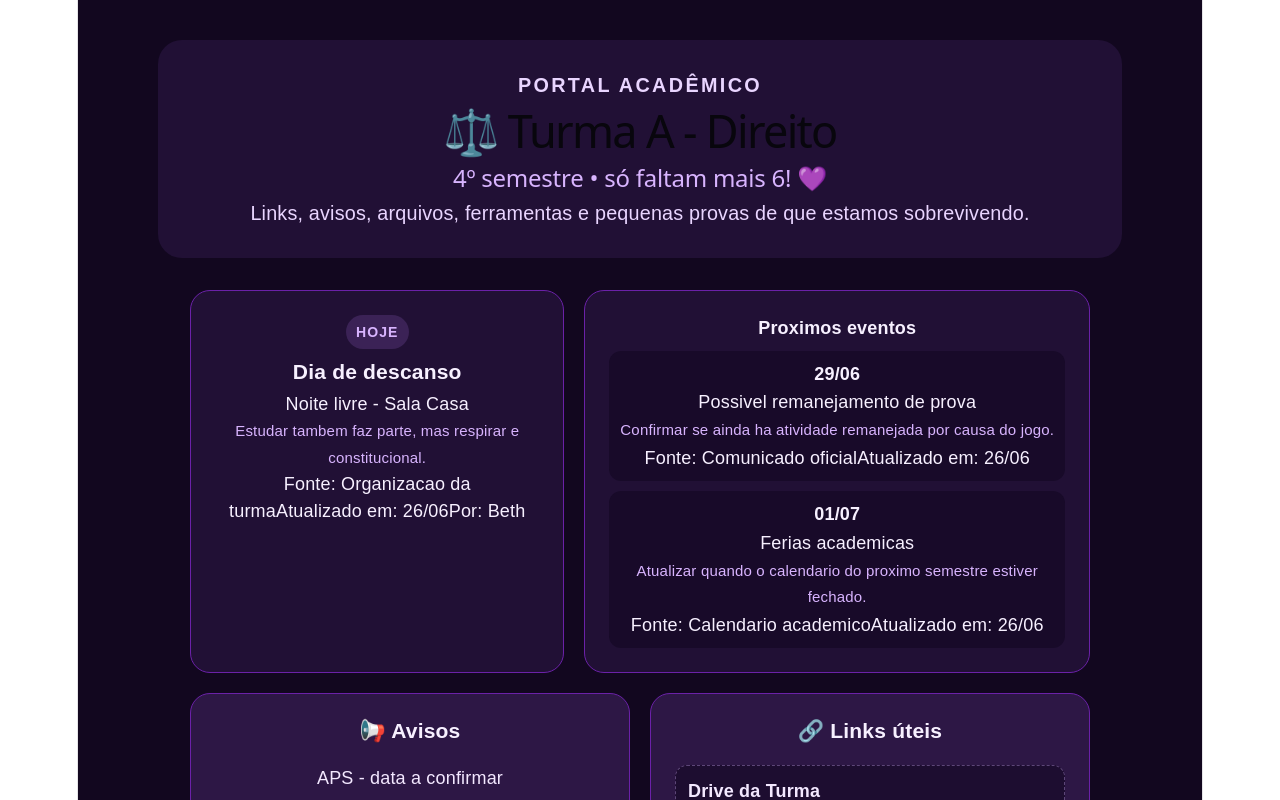
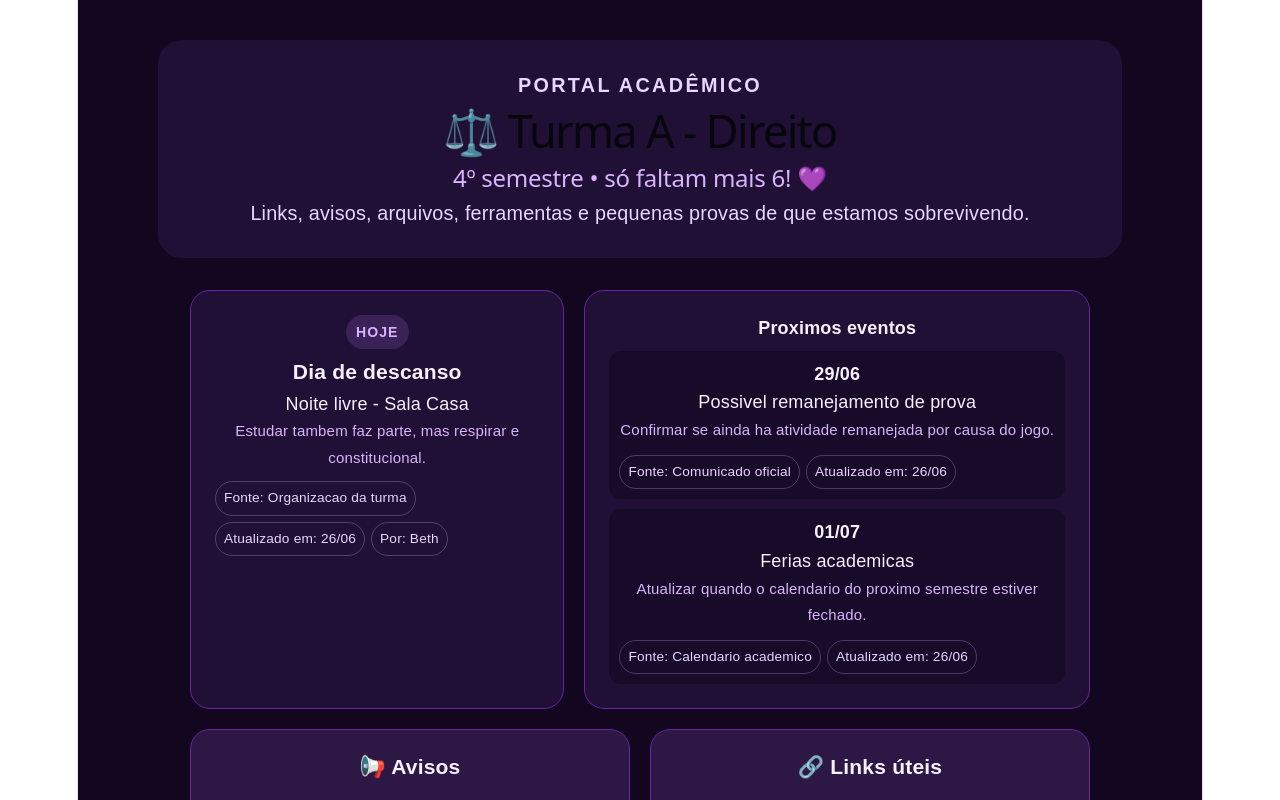
Before and after one commit to DraBeth/turma-a, a React (Vite) app: page / in a window 1280 px wide. Shown: the top 800 px of the page. Built offline with nearby package versions, Linux system fonts and the light colour scheme.

Commit message:
Style source metadata badges

```diff
--- a/src/App.css
+++ b/src/App.css
@@ -113,6 +113,21 @@
 .contacts small,
 .lost-found small {
   color: #d8b4fe;
+}
+
+.source-row {
+  display: flex;
+  flex-wrap: wrap;
+  gap: 6px;
+  margin-top: 10px;
+}
+
+.source-row span {
+  border: 1px solid rgba(216, 180, 254, 0.28);
+  border-radius: 999px;
+  padding: 3px 8px;
+  color: #e9d5ff;
+  font-size: 0.76rem;
 }
 
 .next-events h4 {
```
